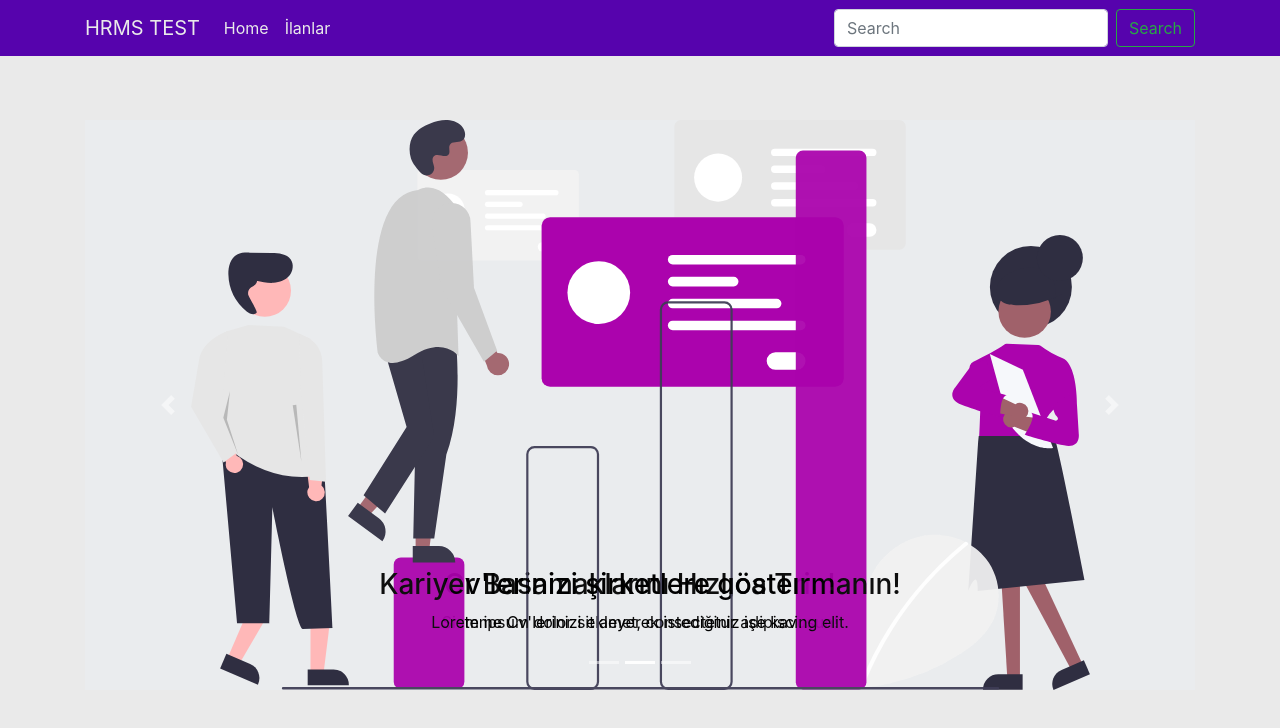
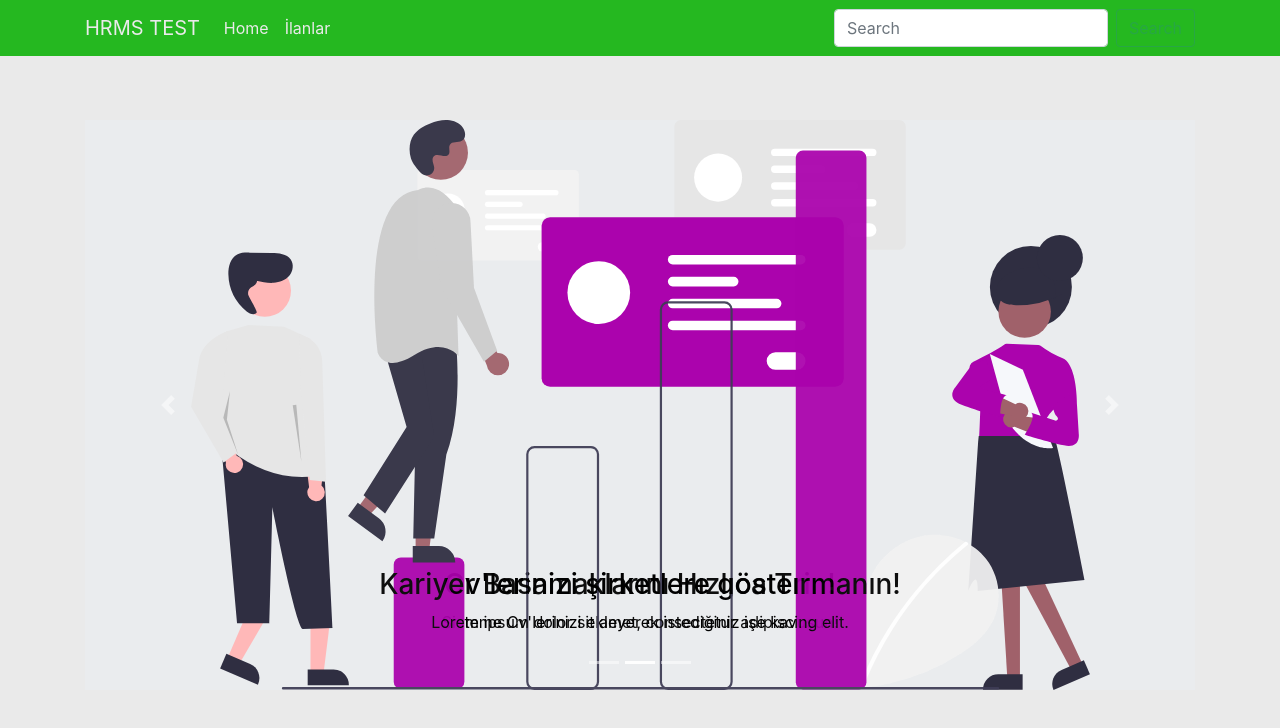
Before and after one commit to salihdeg/hrms-frontend, a React (Create React App) app: page / in a window 1280 px wide. Shown: the top 728 px of the page. Built offline with nearby package versions, Linux system fonts and the light colour scheme; no server answers.

Commit message:
Color Scheme Changed

```diff
--- a/src/App.css
+++ b/src/App.css
@@ -8,6 +8,6 @@
 }
 
 .custom-btn{
-  background-color: #AB03AD !important;
+  background-color: #ff8928 !important;
   border: none !important;
 }
--- a/src/styles/Navi.css
+++ b/src/styles/Navi.css
@@ -1,5 +1,5 @@
 .navbar{
-    background-color: #5603AD !important;
+    background-color: #25b820 !important;
 }
 .navbar-brand{
     color: #EAEAEA !important;
```
